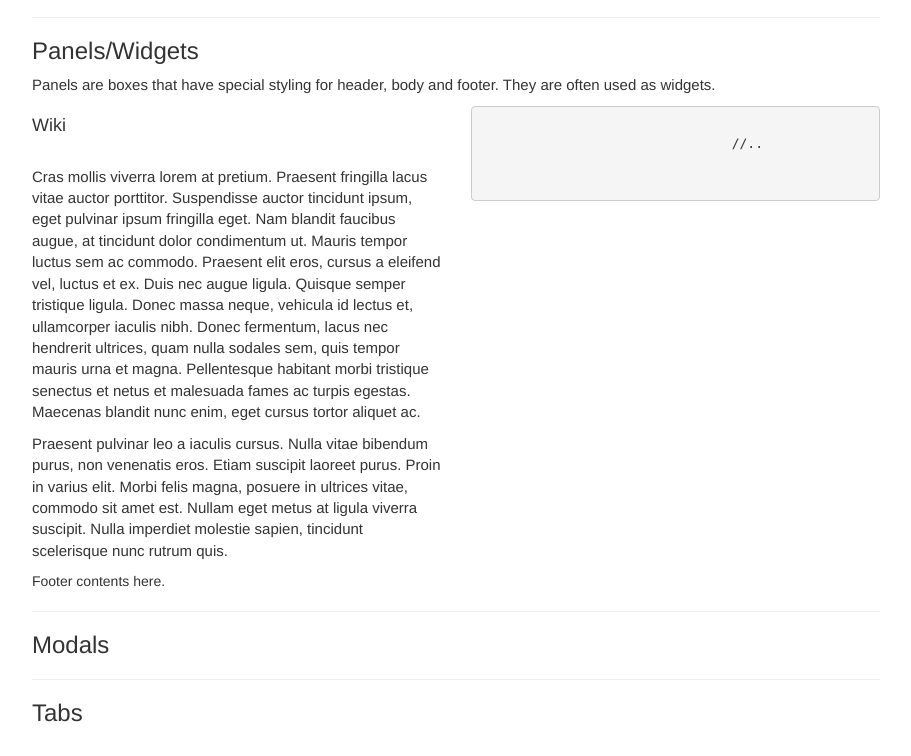
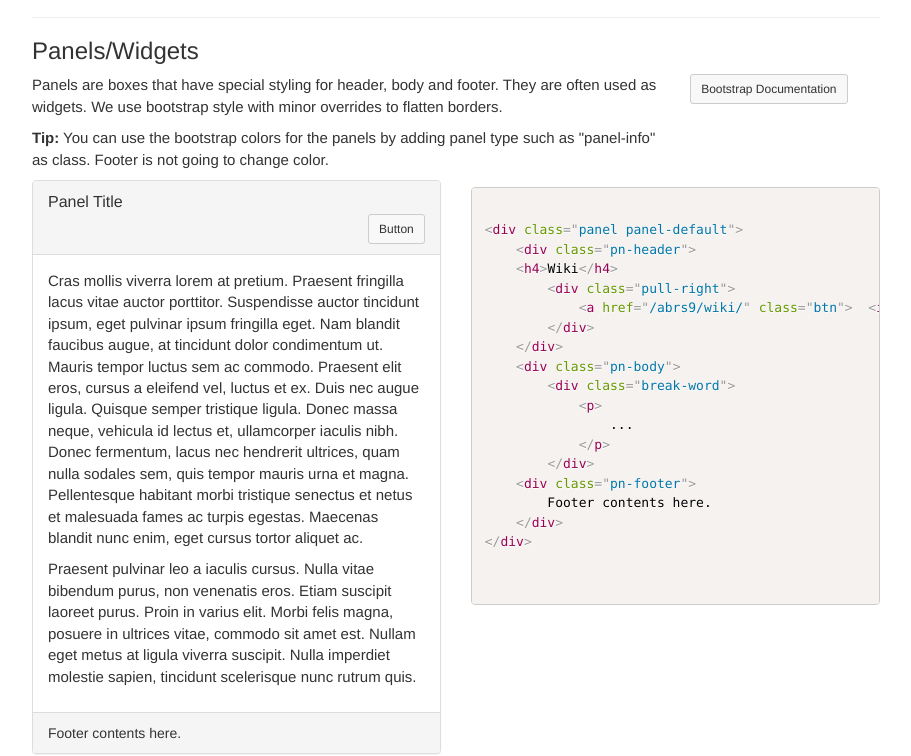
Before and after one commit to CenterForOpenScience/osf-style, a website: page index.html in a window 1280 px wide. Shown: the part 8512-9268 px from the top of the page, without its empty margins (38-949 px from the left). Drawn offline with nearby package versions, Linux system fonts and the light colour scheme.

Commit message:
Add panels to guide

```diff
--- a/index.html
+++ b/index.html
@@ -486,24 +486,32 @@
 
                 <hr />
                 <h3 id="panels"> Panels/Widgets </h3>
-                <p> Panels are boxes that have special styling for header, body and footer. They are often used as widgets. </p>
+                <div class="row">
+                    <div class="col-xs-9">
+                        <p> Panels are boxes that have special styling for header, body and footer. They are often used as widgets. We use bootstrap style with minor overrides to flatten borders.  </p>
+                        <p> <b> Tip:</b> You can use the bootstrap colors for the panels by adding panel type such as "panel-info" as class. Footer is not going to change color. </p>
+                    </div>
+                    <div class="col-xs-3">
+                        <a href="http://getbootstrap.com/components/#panels" class="btn btn-sm btn-default"> Bootstrap Documentation </a>
+                    </div>
+                </div>
+
                 <div class="row">
                     <div class="col-sm-6">
-                        <div class="pn-wrapper" name="wiki">
-                            <div class="pn-header clearfix">
-                                <h4>Wiki</h4>
+                        <div class="panel panel-default">
+                            <div class="panel-heading clearfix">
+                                <div class="panel-title">Panel Title</div>
                                 <div class="pull-right">
-                                    <a href="/abrs9/wiki/" class="btn">  <i class="fa fa-external-link"></i> </a>
+                                    <a href="/abrs9/wiki/" class="btn btn-sm btn-default"> Button </a>
                                 </div>
                             </div>
-                            <div class="pn-body">
+                            <div class="panel-body">
                                 <div class="break-word"><p>Cras mollis viverra lorem at pretium. Praesent fringilla lacus vitae auctor porttitor. Suspendisse auctor tincidunt ipsum, eget pulvinar ipsum fringilla eget. Nam blandit faucibus augue, at tincidunt dolor condimentum ut. Mauris tempor luctus sem ac commodo. Praesent elit eros, cursus a eleifend vel, luctus et ex. Duis nec augue ligula. Quisque semper tristique ligula. Donec massa neque, vehicula id lectus et, ullamcorper iaculis nibh. Donec fermentum, lacus nec hendrerit ultrices, quam nulla sodales sem, quis tempor mauris urna et magna. Pellentesque habitant morbi tristique senectus et netus et malesuada fames ac turpis egestas. Maecenas blandit nunc enim, eget cursus tortor aliquet ac.</p>
-                                    <p>
-                                        Praesent pulvinar leo a iaculis cursus. Nulla vitae bibendum purus, non venenatis eros. Etiam suscipit laoreet purus. Proin in varius elit. Morbi felis magna, posuere in ultrices vitae, commodo sit amet est. Nullam eget metus at ligula viverra suscipit. Nulla imperdiet molestie sapien, tincidunt scelerisque nunc rutrum quis.
+                                    <p>Praesent pulvinar leo a iaculis cursus. Nulla vitae bibendum purus, non venenatis eros. Etiam suscipit laoreet purus. Proin in varius elit. Morbi felis magna, posuere in ultrices vitae, commodo sit amet est. Nullam eget metus at ligula viverra suscipit. Nulla imperdiet molestie sapien, tincidunt scelerisque nunc rutrum quis.
                                     </p>
                                 </div>
                             </div>
-                            <div class="pn-footer">
+                            <div class="panel-footer">
                                 Footer contents here.
                             </div>
                         </div>
@@ -511,8 +519,24 @@
                     </div>
                     <div class="col-sm-6">
                         <pre>
-                            <code>
-                                //..
+    <code class="language-markup">
+&lt;div class="panel panel-default"&gt;
+    &lt;div class="pn-header"&gt;
+    &lt;h4&gt;Wiki&lt;/h4&gt;
+        &lt;div class="pull-right"&gt;
+            &lt;a href="/abrs9/wiki/" class="btn"&gt;  &lt;i class="fa fa-external-link"&gt;&lt;/i&gt; &lt;/a&gt;
+        &lt;/div&gt;
+    &lt;/div&gt;
+    &lt;div class="pn-body"&gt;
+        &lt;div class="break-word"&gt;
+            &lt;p&gt;
+                ...
+            &lt;/p&gt;
+        &lt;/div&gt;
+    &lt;div class="pn-footer"&gt;
+        Footer contents here.
+    &lt;/div&gt;
+&lt;/div&gt;
                             </code>
                         </pre>
                     </div>
--- a/sass/_bootstrap.scss
+++ b/sass/_bootstrap.scss
@@ -2,3 +2,21 @@
 .btn-default {
   background-color: #F8F8F8;
 }
+
+/* FLAT PANELS */
+
+.panel {
+  border-radius: 0;
+}
+.panel-heading {
+  border-top-left-radius: 0;
+  border-top-right-radius: 0;
+}
+.panel-footer {
+  border-bottom-right-radius: 0;
+  border-bottom-left-radius: 0;
+}
+.panel-title {
+  display: inline-block;
+  float: left;
+}
--- a/sass/_components.scss
+++ b/sass/_components.scss
@@ -1,3 +1,27 @@
-.pn-wrapper{
-  margin: 0;
-}
+//.pn-wrapper{
+//  border: 1px solid #DDD;
+//  margin-bottom: 20px;
+//}
+//.pn-header {
+//  padding: 0 10px;
+//  background-color: #EFEFEF;
+//  width: 100%;
+//}
+//.pn-header:after {
+//  clear: both;
+//}
+//.pn-header:before, .pn-header:after {
+//  display: table;
+//  content: " ";
+//}
+//.pn-body {
+//  padding: 15px;
+//  background-color: #FFF;
+//  border-top: 1px solid #DDD;
+//}
+//
+//.pn-footer {
+//  padding: 15px;
+//  background-color: #f8f8f8;
+//  border-top: 1px solid #ddd;
+//}
```
